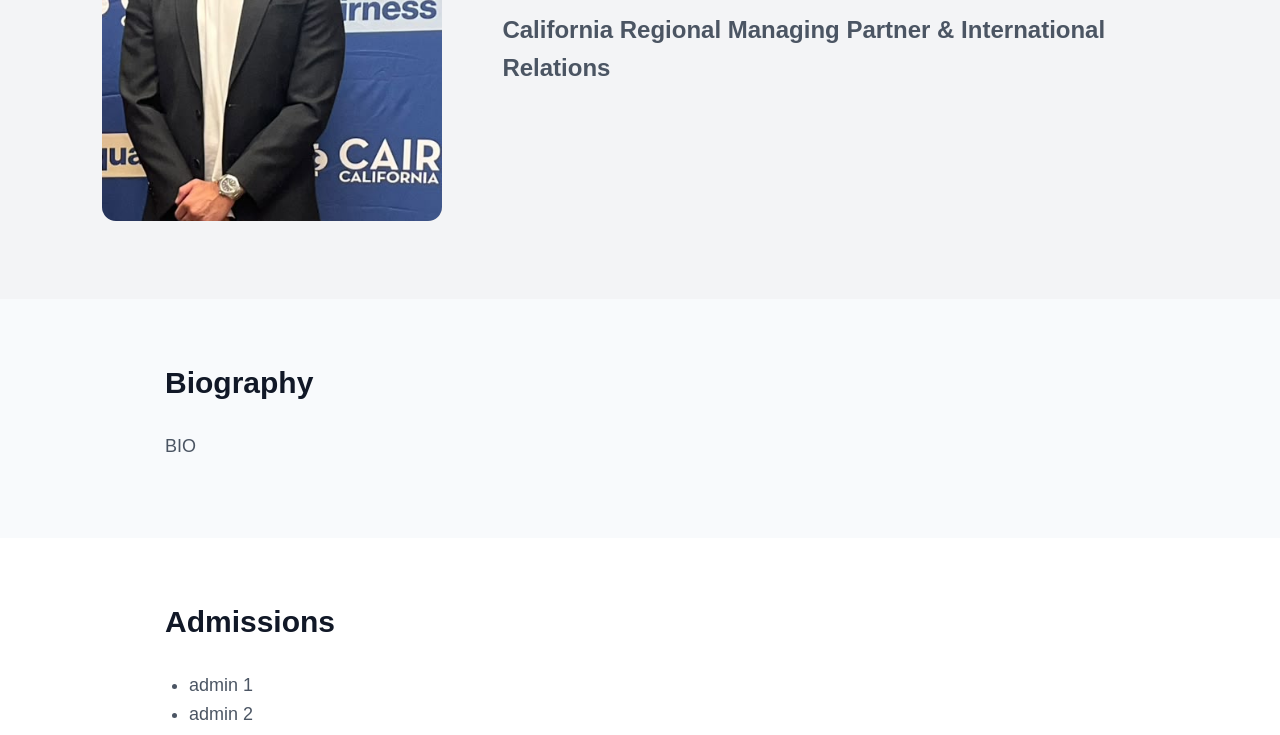
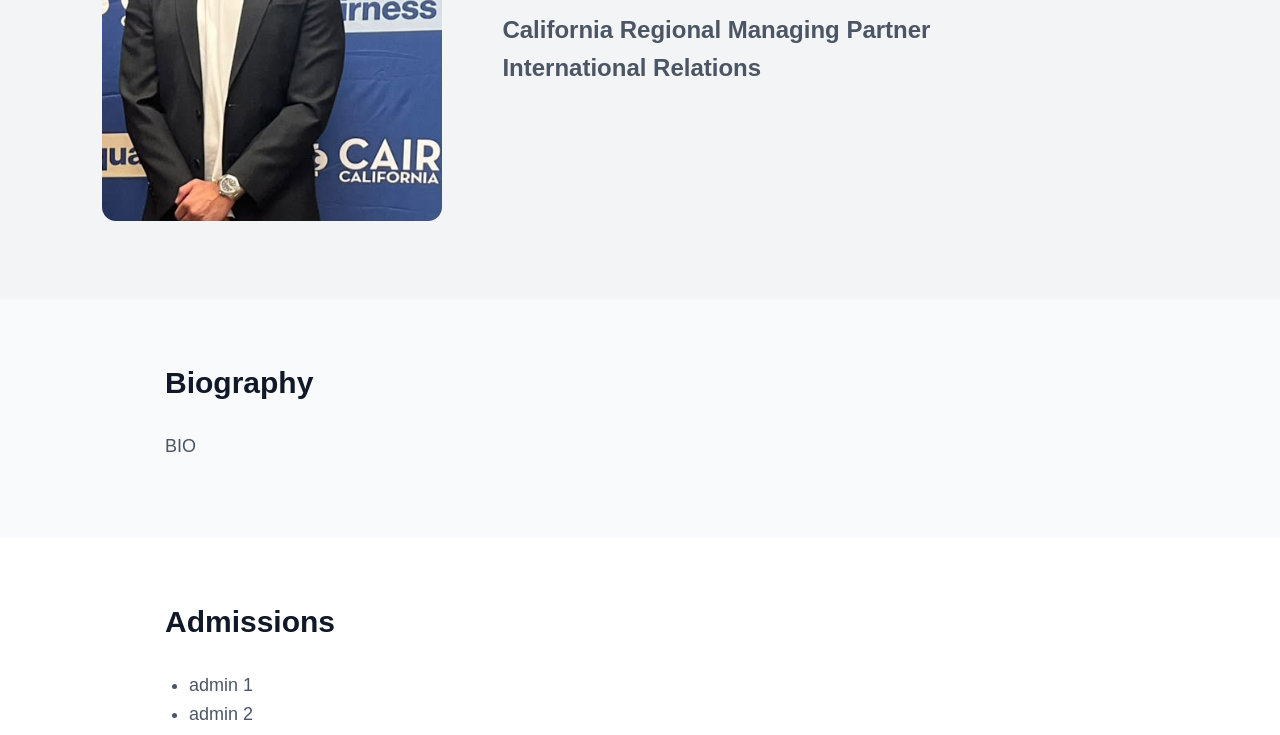
Before and after one commit to awsroy0001/my-website, a plain HTML site: page attorney.html in a window 1280 px wide. Shown: the part 365-1100 px from the top of the page. Drawn offline with Linux system fonts and the light colour scheme.

Commit message:
Update attorney.html

```diff
--- a/attorney.html
+++ b/attorney.html
@@ -180,7 +180,8 @@
           <h1>Attorney Name</h1>
 
           <div class="hero-title">
-            California Regional Managing Partner &amp; International Relations
+            California Regional Managing Partner <br>
+            International Relations
           </div>
 
         </div>
```
